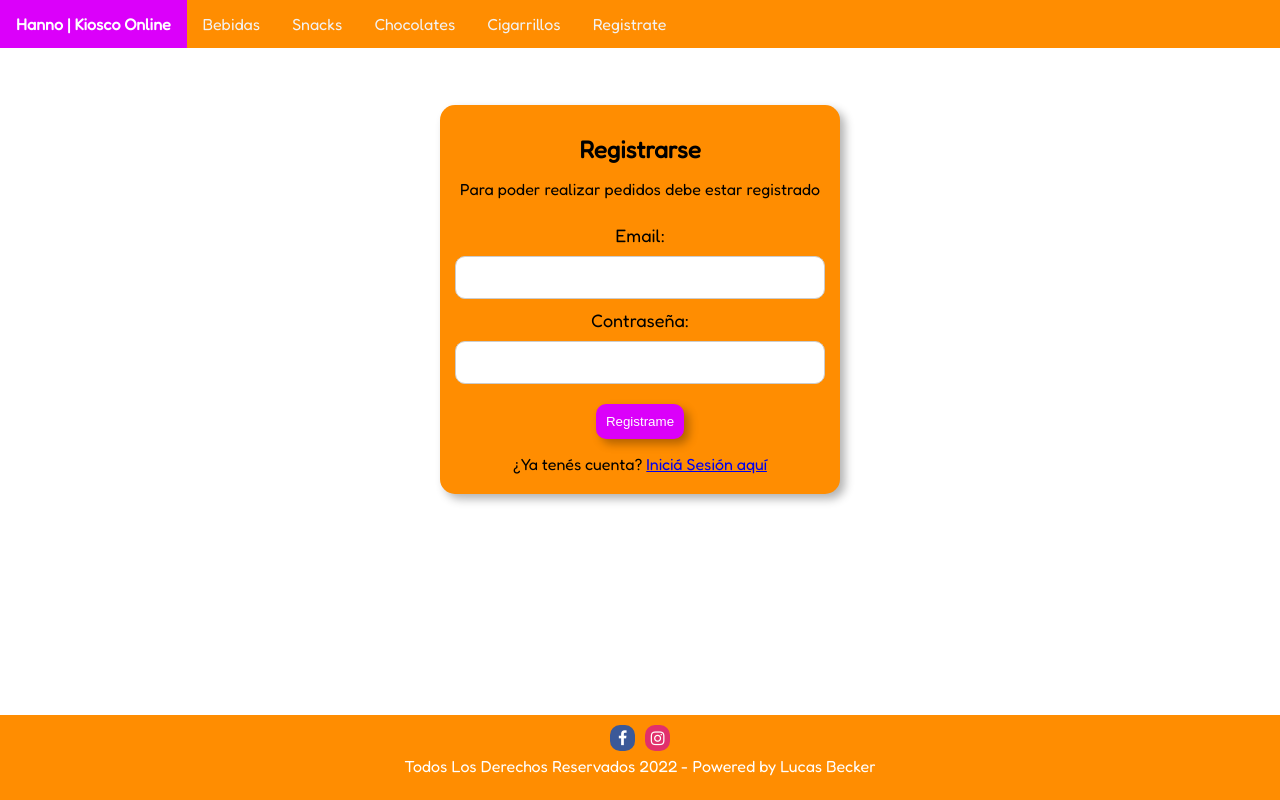
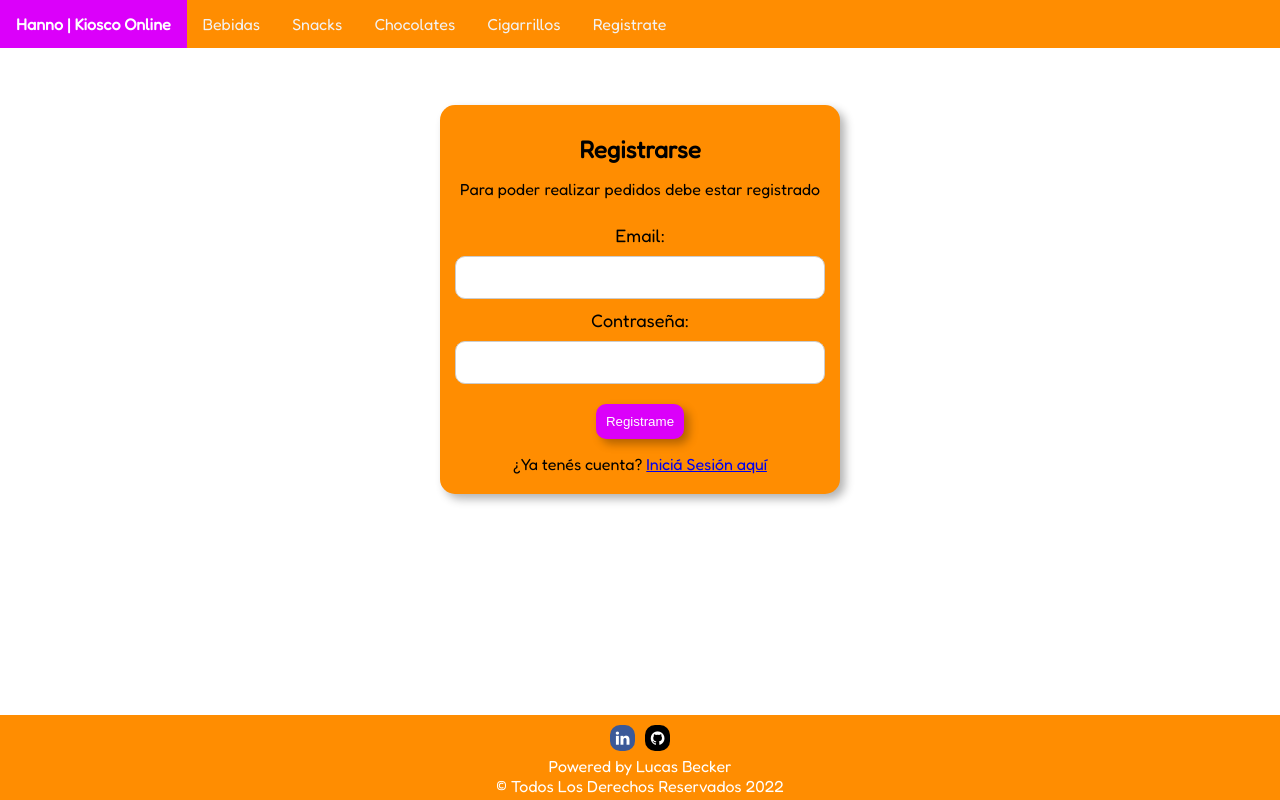
Before and after one commit to lucasbeckerok/my-react-project, a React (Create React App) app: page /signup in a window 1280 px wide. Built offline with nearby package versions, Linux system fonts and the light colour scheme; no server answers.

Commit message:
correcciones menores

```diff
--- a/src/context/CartContext.js
+++ b/src/context/CartContext.js
@@ -21,9 +21,8 @@ const CartProvider = ({ children }) => {
         const cartProduct = {product, contador};
 
         if (isInCart(product)){
-            cartProduct = product.find((item) => item.product === product);
+            cartProduct = product.find((item) => item.product.id === product.id);
             cartProduct.contador = cartProduct.contador + contador;
-            cartAux = [...cart];
         } else {
             cartAux = [cartProduct, ...cart];
             toast.success("Agregaste " + contador + " productos al carrito!");
@@ -57,7 +56,6 @@ const CartProvider = ({ children }) => {
         setCart([]);
         setTotalPrice(0);
         setTotalProds(0);
-        toast.info(`Se vació correctamente tu carrito`);
     }
 
     const isInCart = (product) => {
@@ -80,7 +78,6 @@ const CartProvider = ({ children }) => {
             totalPrice,
             totalProds,
             cartCheckout
-
         }}
         >
             {children}
--- a/src/layout/Footer.js
+++ b/src/layout/Footer.js
@@ -4,8 +4,9 @@ const Footer = () => {
   return(
         <footer className="footer">
             <ul>
-              <li><a href="#" className="fa fa-facebook"></a><a href="#" className="fa fa-instagram"></a></li>
-              <li>Todos Los Derechos Reservados 2022 - Powered by Lucas Becker</li>
+              <li><a href="https://www.linkedin.com/in/lucas-becker-026442156/" className="fa fa-linkedin"></a><a href="https://github.com/lucasbeckerok/" className="fa fa-github"></a></li>
+              <li>Powered by Lucas Becker</li>
+              <li> © Todos Los Derechos Reservados 2022</li>
             </ul>
         </footer>
 )}
--- a/src/layout/Main.js
+++ b/src/layout/Main.js
@@ -24,7 +24,7 @@ const Main = () => {
             <Route path="/user" element={<User />} />
             <Route path="/checkout" element={<Checkout />} />
         </Routes>
-        <ToastContainer position="top-right" />
+        <ToastContainer position="bottom-center" />
     </main>
     )
 }
--- a/src/pages/Cart.js
+++ b/src/pages/Cart.js
@@ -6,7 +6,7 @@ import CartContainer from "./CartContainer";
 
 export const Cart = () => {
 
-    const {cart} = useContext(cartContext);
+    const { cart } = useContext(cartContext);
 
     return (
         <div>
@@ -20,7 +20,7 @@ export const Cart = () => {
                             </button>
                         </Link>
                     </div>
-            : <CartContainer/>
+                    : <CartContainer />
             }
         </div>
     )
--- a/src/pages/Checkout.js
+++ b/src/pages/Checkout.js
@@ -6,20 +6,21 @@ import { getAuth } from "firebase/auth";
 import CartItemCheckout from "../pages/CartItemCheckout";
 import ItemListContainer from "./ItemListContainer"
 
-const CartCheckout = (props) => {
+const CartCheckout = () => {
     const useCartContext = useContext(cartContext);
 
     const auth = getAuth();
     const user = auth.currentUser;
 
-    const { totalPrice, cartCheckout, cart, removeItem } = useCartContext;
+    const { totalPrice, cartCheckout, cart } = useCartContext;
 
     const [pedidoFinalizado, setPedidoFinalizado] = useState(false);
 
     const handleCheckout = () => {
         const newOrder = {
             buyer: {
-                email: user.email
+                email: user.email,
+                id : user.uid
             },
             items: cart,
             date: serverTimestamp(),
@@ -43,7 +44,7 @@ const CartCheckout = (props) => {
 
             {
                 pedidoFinalizado ?
-        <ItemListContainer/>
+                    <ItemListContainer />
                     :
                     <div className="containerCheckout">
                         <h2>Finalizar Pedido</h2>
--- a/src/pages/User.js
+++ b/src/pages/User.js
@@ -16,12 +16,13 @@ const User = () => {
 
   return (
     <div className="container_user-page">
+      <Link to="/"><button>Ir a Inicio</button></Link>
+      <h2>Informacion de tu Cuenta: </h2>
       <div className="user-page">
-        <h2>Informacion de tu Cuenta: </h2>
-        <p>Email: {user.email}</p>
-        <p>ID: {user.uid}</p>
-        <Link to="/"><button onClick={cerrarSesion}>Cerrar Sesión</button></Link>
+        <p><strong>Email: </strong>{user.email}</p><br></br>
+        <p><strong>ID: </strong>{user.uid}</p>
       </div>
+      <Link to="/"><button onClick={cerrarSesion}>Cerrar Sesión</button></Link>
     </div>
   )
 }
--- a/src/scss/App.scss
+++ b/src/scss/App.scss
@@ -28,8 +28,7 @@ p {
 }
 
 footer {
-  padding-bottom: 5px;
-  padding-top:5px;
+  padding: 5px 5px;
   bottom: 0;
   width: 100%;
   background-color: $colorPrimario;
@@ -170,13 +169,13 @@ table {
   opacity: 0.7;
 }
 // Facebook
-.fa-facebook {
+.fa-linkedin {
   background: #3B5998;
   color: white;
 }
 // Instagram
-.fa-instagram {
-  background: #E1306C;
+.fa-github {
+  background: black;
   color: white;
 }
 
@@ -283,38 +282,19 @@ table {
 //user page
 .container_user-page {
   display:flex;
+  flex-direction: column;
   align-items:center;
   justify-content:center;
+  padding-top:20px;
 }
 .user-page{
   background-color: $colorPrimario;
+  color: white;
   box-shadow: 5px 5px 10px 0px  rgba(0,0,0,0.3);
   padding: 15px;
-  margin-top: 3%;
+  margin: 10px 10px 20px 10px;
   border-radius: 15px;
 }
-
-// .navBar {
-//   ul {
-//     list-style-type:none;
-//     overflow:hidden;
-//     background-color:$colorPrimario;
-//     li {
-//       float: left;
-//       a {
-//         display:block;
-//         color: black;
-//         text-align: center;
-//         padding:15px 17px;
-//         text-decoration:none;
-//       }
-//       a:hover{
-//         background-color:$colorSecundario;
-//       }
-//     }
-//   }
-// }
-
 //navBar
 .topnav {
   overflow: hidden;
```
Also changed, not shown: src/pages/CartContainer.js (+6 -6 lines). Lines whose indentation alone changed are shown as unchanged.
